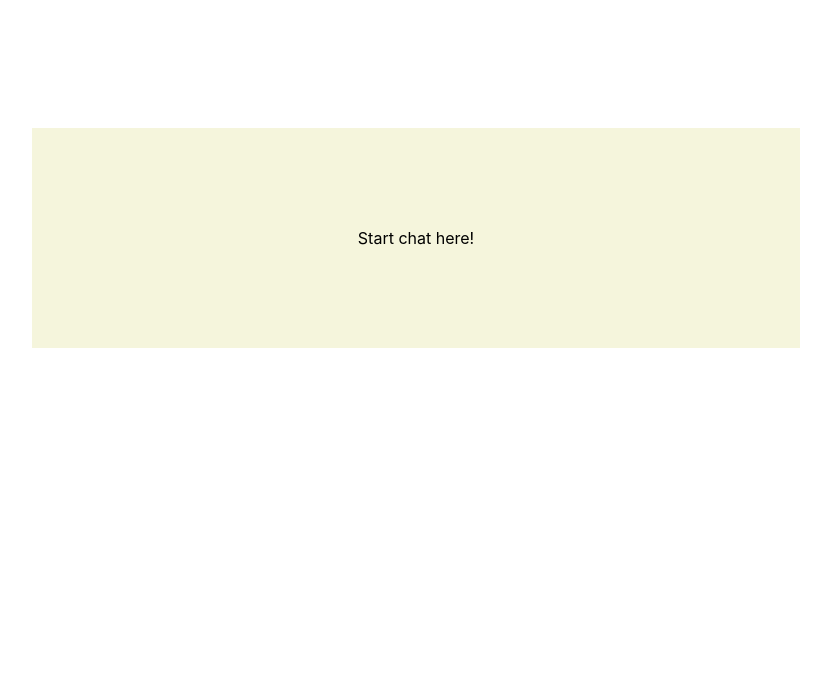
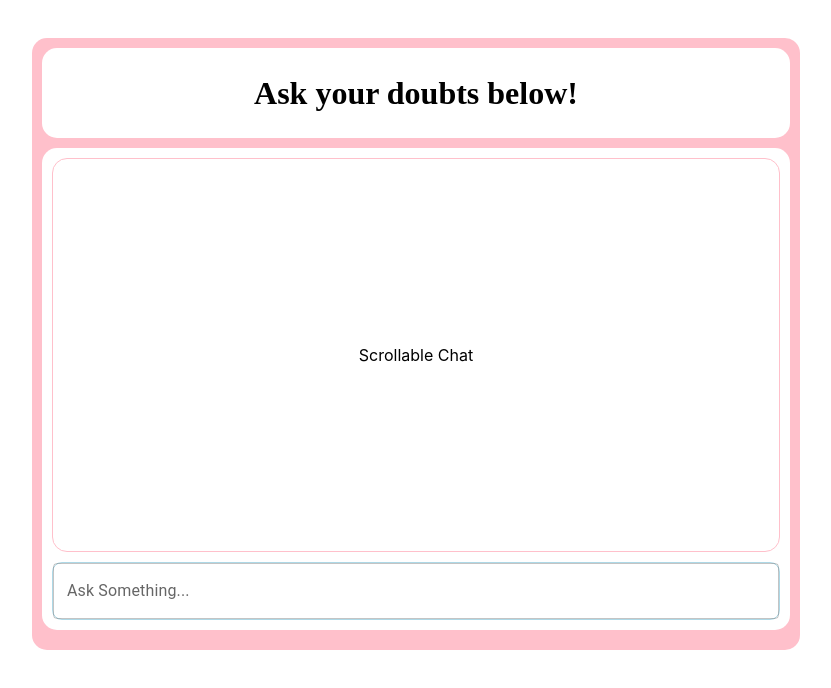
Before and after one commit to Madhur20/VirtualTA, a Next.js app in the folder virtual_ta_client/: page /chatBot in a window 1280 px wide. Shown: the top 688 px of the page, without its empty margins (224-1055 px from the left). Built offline with nearby package versions, Linux system fonts and the light colour scheme.

Commit message:
chatPageDraft

```diff
--- a/virtual_ta_client/components/ChatBox.js
+++ b/virtual_ta_client/components/ChatBox.js
@@ -1,24 +1,73 @@
 import {Box} from "@mui/material";
-
-
+import TextInputBar from "./TextInputBar";
+import Typography from "@mui/material";
 
 export default function ChatBox() {
+
     return(
-        <div>
+        <div style={{height:"85vh", width:"100%"}}>
             <Box sx={{
-                backgroundColor:"beige",
+                height:"90%",
+                backgroundColor:"pink",
+                display:"flex",
+                flexDirection:"column",
+                justifyContent:"center",
+                alignItems:"center",
+                color:"black",
+                marginTop:"3%",
+                marginBottom:"10%",
+                marginLeft:"20%",
+                marginRight:"20%",
+                padding:"10px",
+                borderRadius:"15px"
+            }}>
+
+                <Box sx={{
+                    width:"100%",
+
+                    backgroundColor:"white",
+                    display:"flex",
+                    justifyContent:"center",
+                    alignItems:"center",
+                    color:"black",
+                    padding:"5px",
+                    borderRadius:"15px"
+                }}>
+
+                    <h1 style={{fontFamily:"serif", color:"black"}}>Ask your doubts below!</h1>
+                </Box>
+            <Box sx={{
+                width:"100%",
+                height:"100%",
+                backgroundColor:"white",
+                display:"flex",
+                flexDirection:"column",
+                justifyContent:"center",
+                alignItems:"center",
+                color:"black",
+                margin:"10px",
+                padding:"10px",
+                borderRadius:"15px",
+            }}>
+
+                <Box sx={{
+                width:"100%",
+                height:"100%",
+                backgroundColor:"white",
                 display:"flex",
                 justifyContent:"center",
                 alignItems:"center",
                 color:"black",
-                marginTop:"10%",
-                marginBottom:"10%",
-                marginLeft:"20%",
-                marginRight:"20%",
-                padding:"100px"
+                marginBottom:"10px",
+                padding:"10px",
+                borderRadius:"15px",
+                border:"1px solid pink",
             }}>
+                    Scrollable Chat
+                </Box>
 
-                Start chat here!
+                <TextInputBar />
+            </Box>
             </Box>
         </div>
     )
--- /dev/null
+++ b/virtual_ta_client/components/TextInputBar.js
@@ -0,0 +1,40 @@
+import * as React from 'react';
+import Box from '@mui/material/Box';
+import TextField from '@mui/material/TextField';
+import { borderRadius } from '@mui/system';
+
+export default function TextInputBar() {
+
+    const [question,setQuestion] = React.useState("");
+
+    const handleChange = (e) => {
+        setQuestion(e.target.value);
+        // console.log(e.target.value);
+    }
+    const sendChange = (e) => {
+        if(e.keyCode == 13){
+            console.log(question);
+            setQuestion("");
+        }
+    }
+
+    return (
+        <Box
+        sx={{
+            width:"100%",
+            border:"1px solid lightblue",
+            borderRadius:"10px",
+        }}
+        >
+        <TextField
+            id="text-bar"
+            label="Ask Something..."
+            variant="outlined"
+            fullWidth
+            value={question}
+            onChange={handleChange}
+            onKeyDown={sendChange}
+        />
+        </Box>
+    );
+}
--- a/virtual_ta_client/package.json
+++ b/virtual_ta_client/package.json
@@ -9,10 +9,13 @@
     "lint": "next lint"
   },
   "dependencies": {
+    "@chakra-ui/icons": "^2.0.10",
+    "@chakra-ui/react": "^2.3.4",
     "@emotion/core": "^11.0.0",
     "@emotion/react": "^11.10.4",
     "@emotion/styled": "^11.10.4",
     "@mui/material": "^5.10.6",
+    "framer-motion": "^7.5.1",
     "next": "12.3.1",
     "react": "18.2.0",
     "react-dom": "18.2.0",
--- a/virtual_ta_client/pages/chatBot.js
+++ b/virtual_ta_client/pages/chatBot.js
@@ -2,13 +2,12 @@ import { Container } from "@mui/material";
 import {Box} from "@mui/material";
 import { color, margin } from "@mui/system";
 import ChatBox from "../components/ChatBox";
+import { ChakraProvider } from '@chakra-ui/react';
 
 export default function ChatBot() {
 
     return (
-      <div>
         <ChatBox />
 
-      </div>
     )
   }
```
Also changed, not shown: 1 other file (tests, documents, lock files or other folders).
